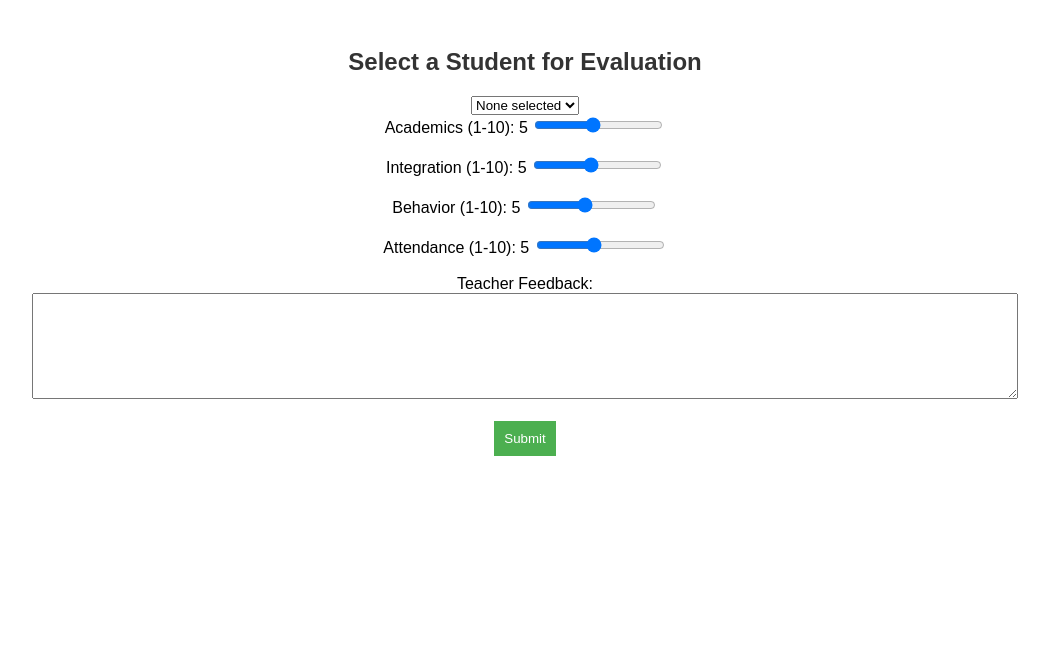
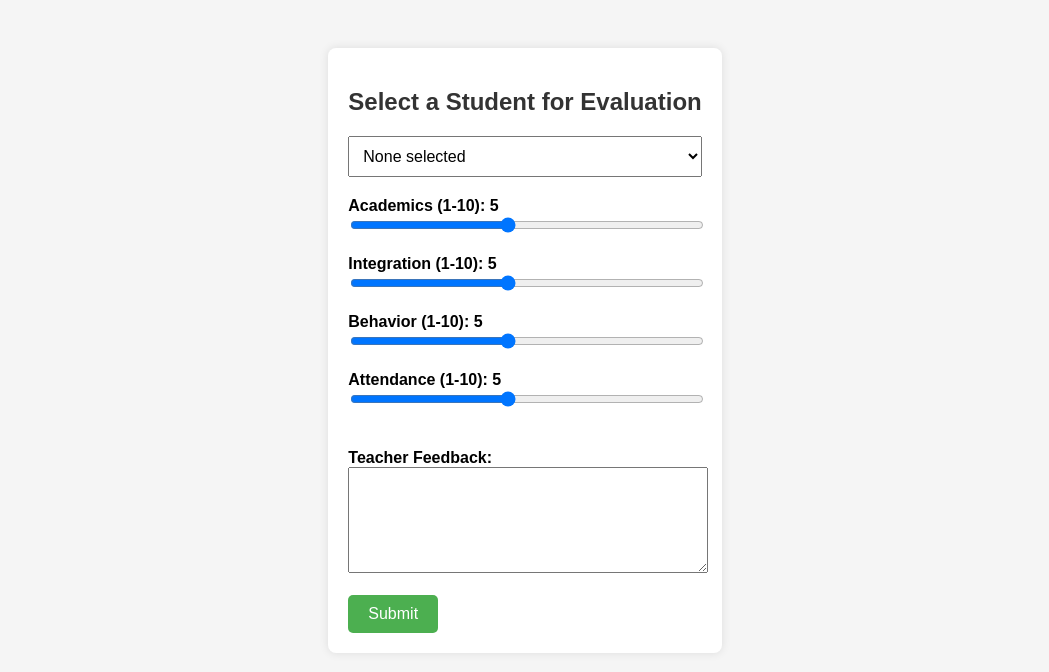
Before and after one commit to ChristianInfluence/student-evaluation, a plain HTML site: page index.html in a window 1280 px wide. Shown: the whole page, without its empty margins (115-1164 px from the left). Drawn offline with Linux system fonts and the light colour scheme; no server answers.

Commit message:
Update styles.css

```diff
--- a/styles.css
+++ b/styles.css
@@ -2,6 +2,7 @@ body {
     font-family: Arial, sans-serif;
     text-align: center;
     padding: 20px;
+    background-color: #f5f5f5;
 }
 
 h2, h3 {
@@ -10,19 +11,46 @@ h2, h3 {
 
 #content {
     margin-top: 20px;
+    display: inline-block;
+    text-align: left;
+    background: #fff;
+    padding: 20px;
+    border-radius: 8px;
+    box-shadow: 0 0 10px rgba(0, 0, 0, 0.1);
+}
+
+select {
+    width: 100%;
+    padding: 10px;
+    margin-bottom: 20px;
+    font-size: 16px;
+}
+
+.slider-container {
+    margin-bottom: 20px;
+}
+
+label {
+    font-weight: bold;
+}
+
+input[type="range"] {
+    width: 100%;
 }
 
 textarea {
-    width: 80%;
+    width: 100%;
     height: 100px;
 }
 
 button {
-    padding: 10px;
+    padding: 10px 20px;
     background-color: #4CAF50;
     color: white;
     border: none;
+    border-radius: 5px;
     cursor: pointer;
+    font-size: 16px;
 }
 
 button:hover {
```
